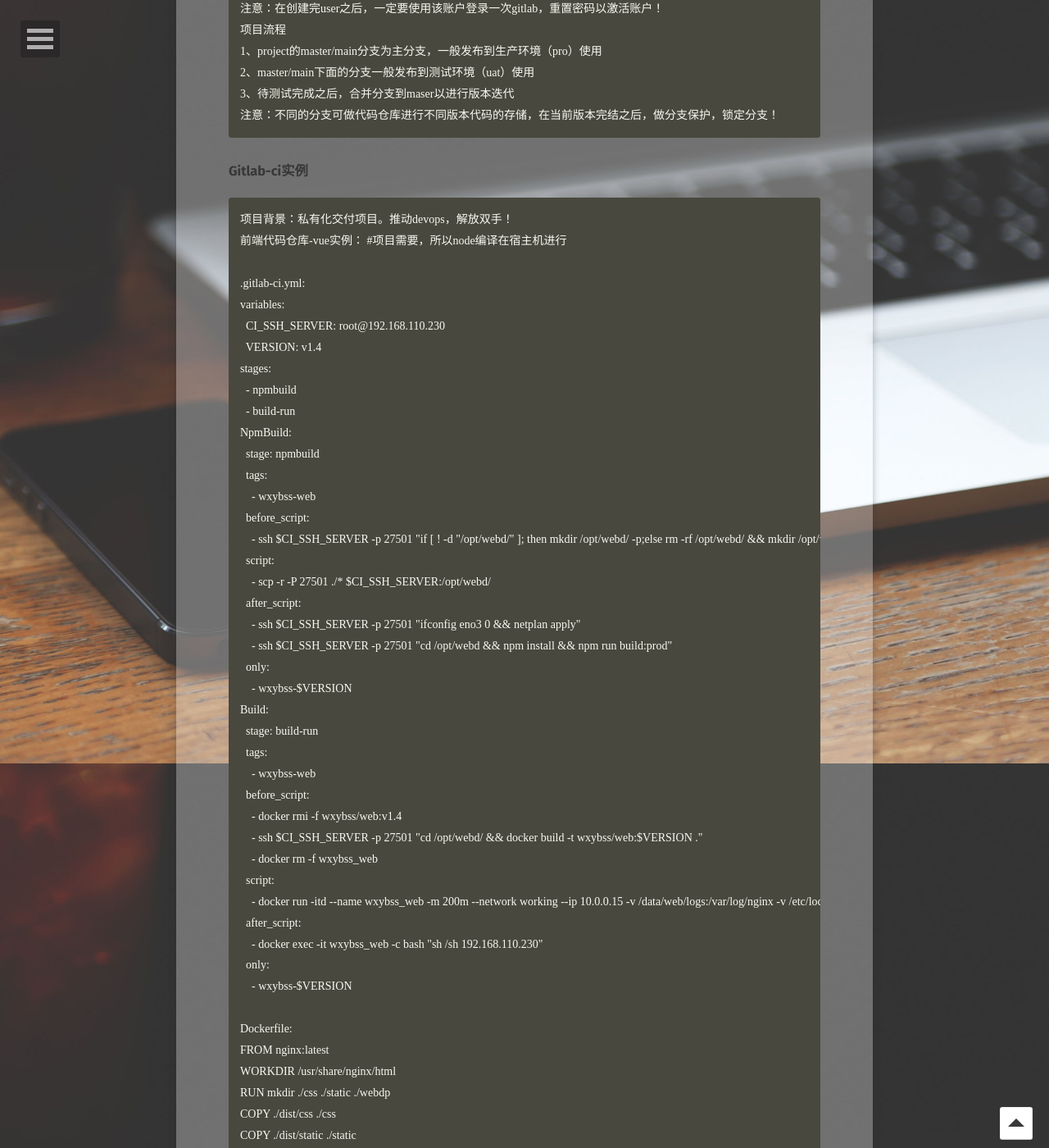
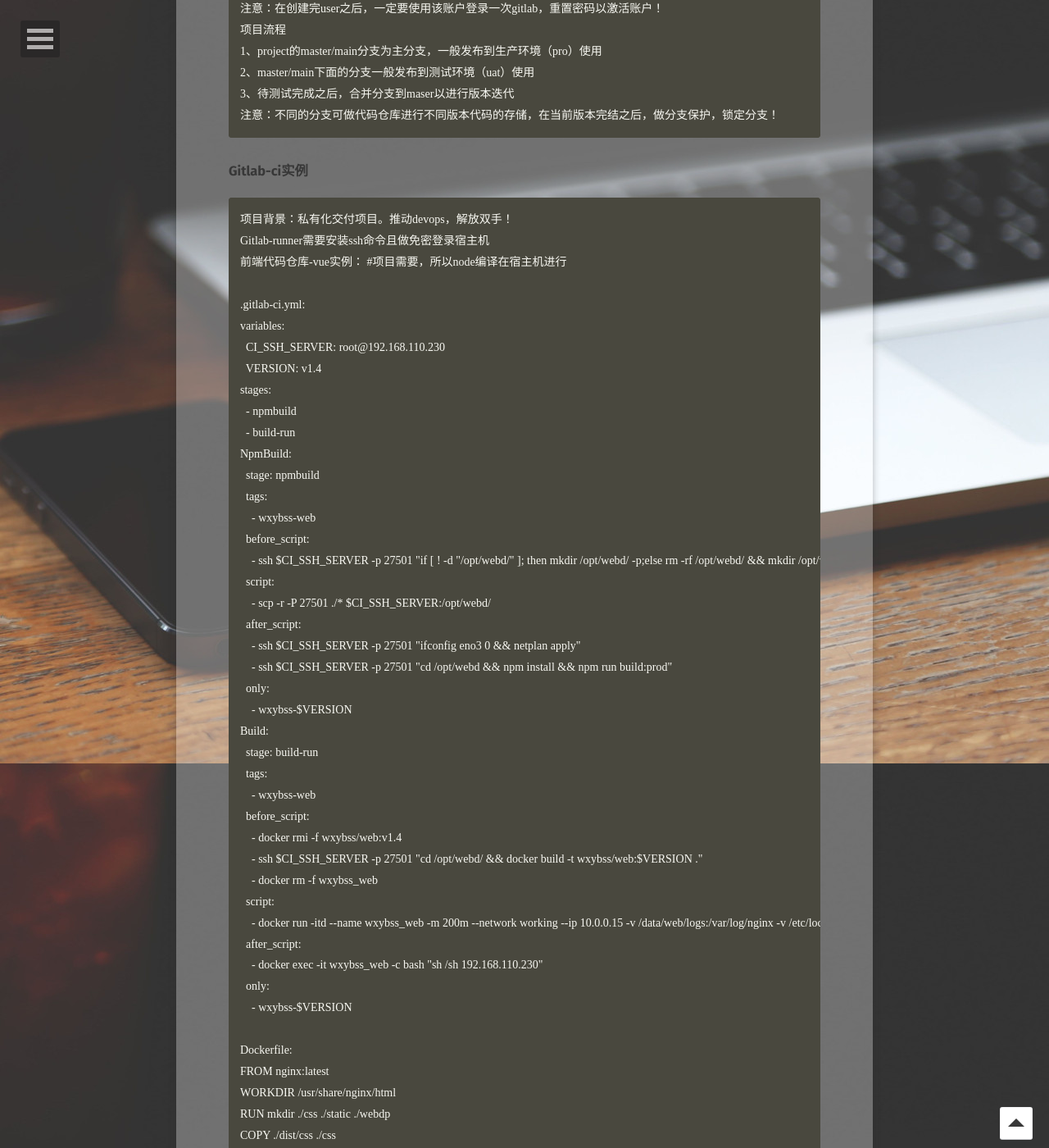
Before and after one commit to A17513081909/csz.github.io, a Jekyll site: the page built from _posts/2021-01-05-gitlab.md, in a window 1280 px wide and 1400 px high, scrolled down 2969 px. Shown: the whole window at 82% size. Built offline with Jekyll 4.4.1, drawn with Linux system fonts in a browser that asks for light colours; some web fonts are replaced; some of the changed text lies outside the part shown.

Commit message:
Update 2021-01-05-gitlab.md

````diff
--- a/_posts/2021-01-05-gitlab.md
+++ b/_posts/2021-01-05-gitlab.md
@@ -113,6 +113,7 @@ git clone拉下来项目，编辑.gitlab-ci.yml文件即可
 ### <span id='f'>Gitlab-ci实例</span>
 ```
 项目背景：私有化交付项目。推动devops，解放双手！
+Gitlab-runner需要安装ssh命令且做免密登录宿主机
 前端代码仓库-vue实例： #项目需要，所以node编译在宿主机进行
 
 .gitlab-ci.yml:
````
